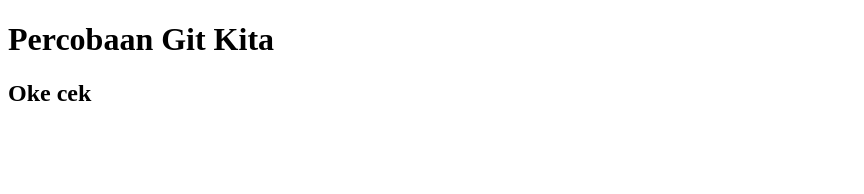
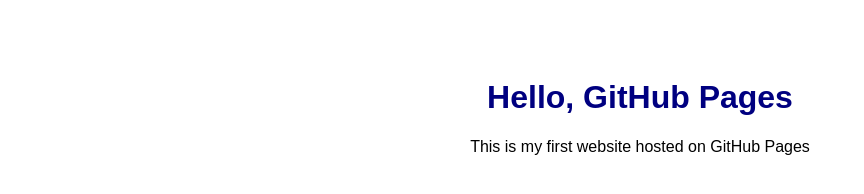
Before and after one commit to xenathalia/percobaangit, a plain HTML site: page index.html in a window 1280 px wide. Shown: the whole page, without its empty margins (0-864 px from the left). Drawn offline with Linux system fonts and the light colour scheme.

Commit message:
revisi-git

```diff
--- a/index.html
+++ b/index.html
@@ -4,12 +4,15 @@
 <head>
     <meta charset="UTF-8">
     <meta name="viewport" content="width=devide-width, initial-scale=1.0">
-    <title>Document</title>
+    <title>My GitHub Page</title>
+    <style>
+        body { font-family: Arial; text-align: center; padding: 50px; }
+        h1 { color:navy}
+    </style>
 </head>
 
 <body>
-    <h1>Percobaan Git Kita</h1>
-    <h2>Oke cek</h2>
+    <h1>Hello, GitHub Pages</h1>
+    <p>This is my first website hosted on GitHub Pages</p>
 </body>
-
 </html>
```
